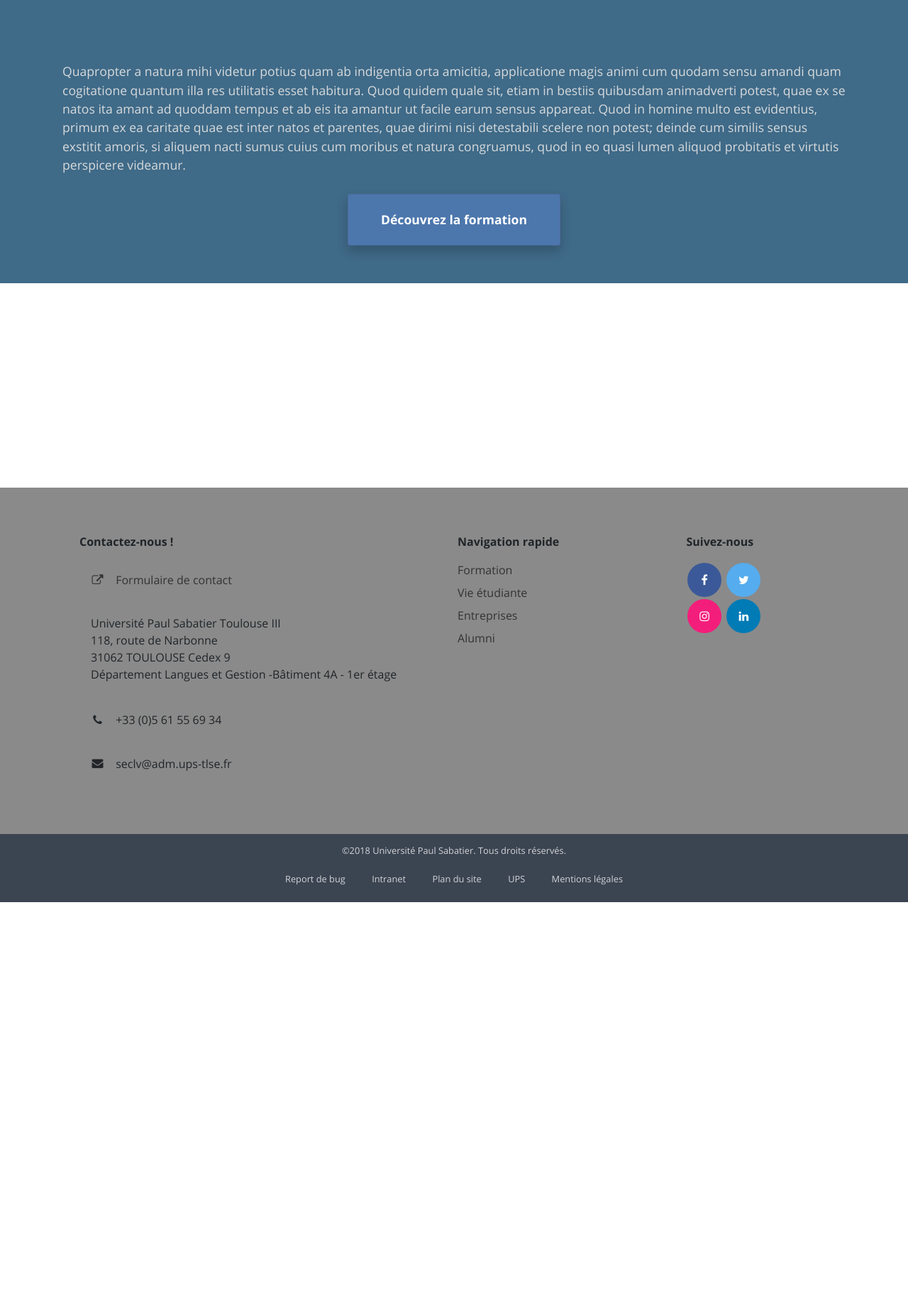
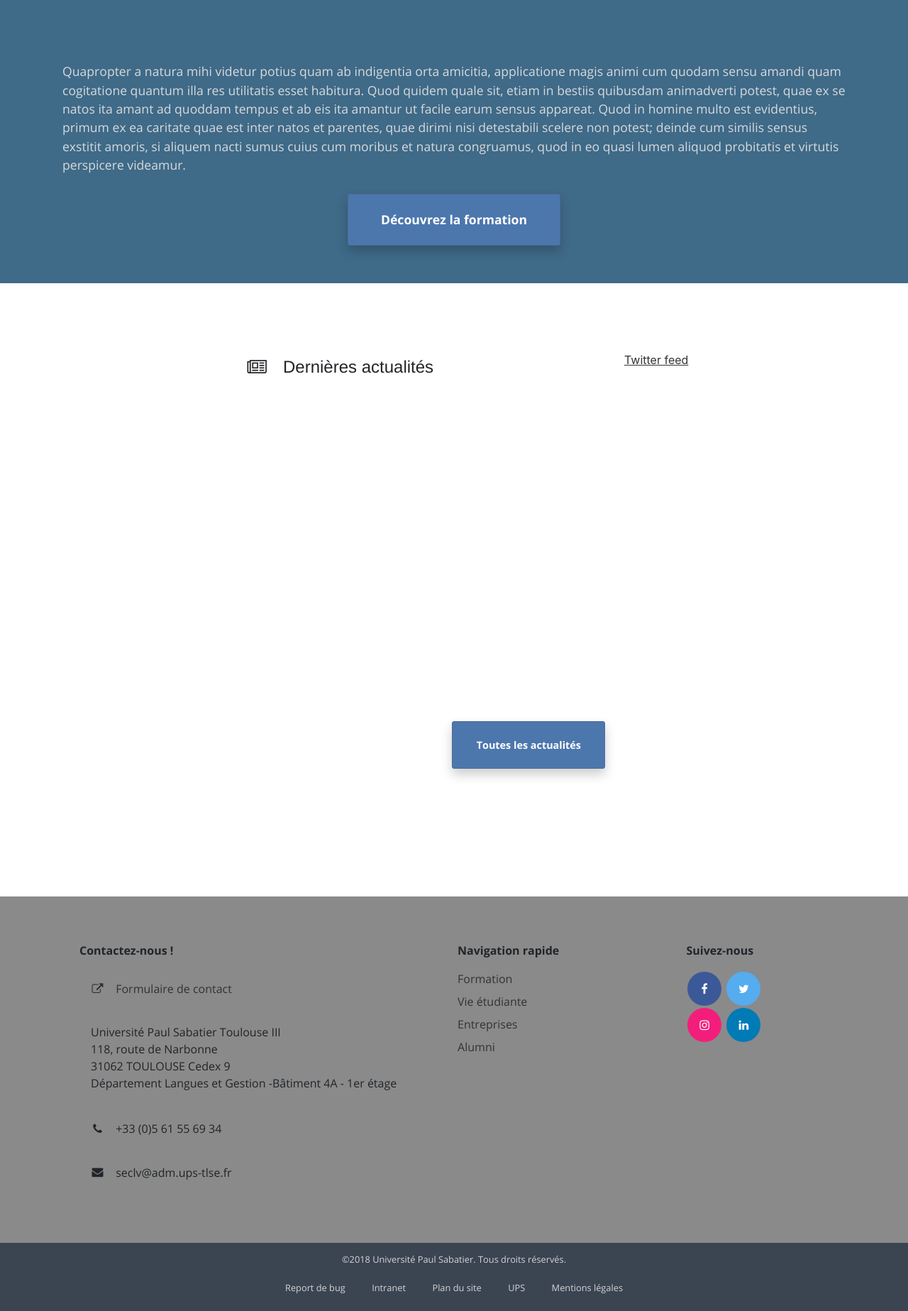
Before and after one commit to Azouu/Ptut-2, a PHP site: page / in a window 1280 px wide. Shown: the part 1366-3213 px from the top of the page at 71% size. Before the commit the page ends 2637 px from the top, so only its background shows below. Run offline with PHP 8.4, Linux system fonts and the light colour scheme; some libraries are stand-ins or nearby versions.

Commit message:
Intégration du feed twitter et positionnement/dimensionnement du bloc de news

```diff
--- a/index.php
+++ b/index.php
@@ -134,8 +134,33 @@
 	</div>
 
 	<!-- ------------- ----->
-	<!-- Fin HeroImg ----->
+	<!-- Fin HeroImg ------->
 	<!-- ------------- ----->
+
+	<!-- ------------- ------------>
+	<!-- Début feeds ------->
+	<!-- -------------------- ----->
+
+	<div class="newsfeed grid-6 has gutter">
+
+
+			<div class="latest-news col-4">
+				<p class="latest-news-title txtcenter"><i class="fa fa-newspaper-o"></i>Dernières actualités</p>
+
+				<a href="#" class="hero-img-button newsfeed-btn"><span>Toutes les actualités</span></a>
+			</div>
+
+			<div class="twitter col-2 right">
+				<article class="news_twitter">
+
+					<a class="twitter-timeline" data-lang="fr" data-width="302" data-height = "600"
+						href ="https://twitter.com/ups_amitat?lang=fr">Twitter feed</a>
+					<script async src="https://platform.twitter.com/widgets.js" charset="utf-8"></script>
+
+				</article>
+			</div>
+
+	</div>
 
 
 <script>
--- a/style.css
+++ b/style.css
@@ -123,7 +123,7 @@ ul :: after{
    ##################################### */
 
 body {
-	padding-bottom : 50em;
+	padding-bottom : 40em;
 	min-height: 100%;
 	height: 100%; /* à refaire en js pour les anciens navigateurs */
 	position: relative;
@@ -448,3 +448,40 @@ footer .column {
 
 }
 /* fin hero img */
+
+/* début feeds */
+
+.newsfeed {
+	margin-top : 6em;
+}
+.twitter {
+	width: 20em;
+	margin-right: 5em;
+
+}
+
+.latest-news {
+	height : 40em;
+	margin-left: 5em;
+}
+
+.latest-news-title {
+	font-family: Helvetica;
+	margin-top: -0.7em;
+	font-size: 1.5em;
+}
+
+.newsfeed-btn {
+	font-size : 0.9em;
+	width: 15em;
+	margin-right: 0; /* positionnement forcé aka gitanisme */
+	margin-top: 36em;
+
+}
+
+.newsfeed-btn:hover {
+	color : white;
+}
+
+
+/* fin feeds */
```
